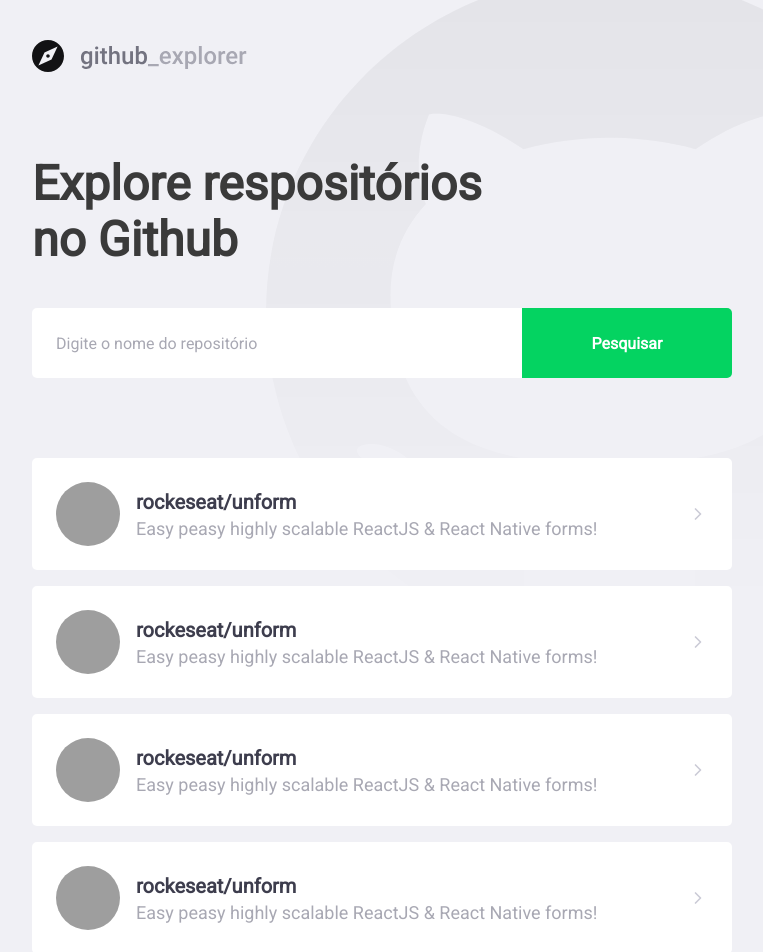
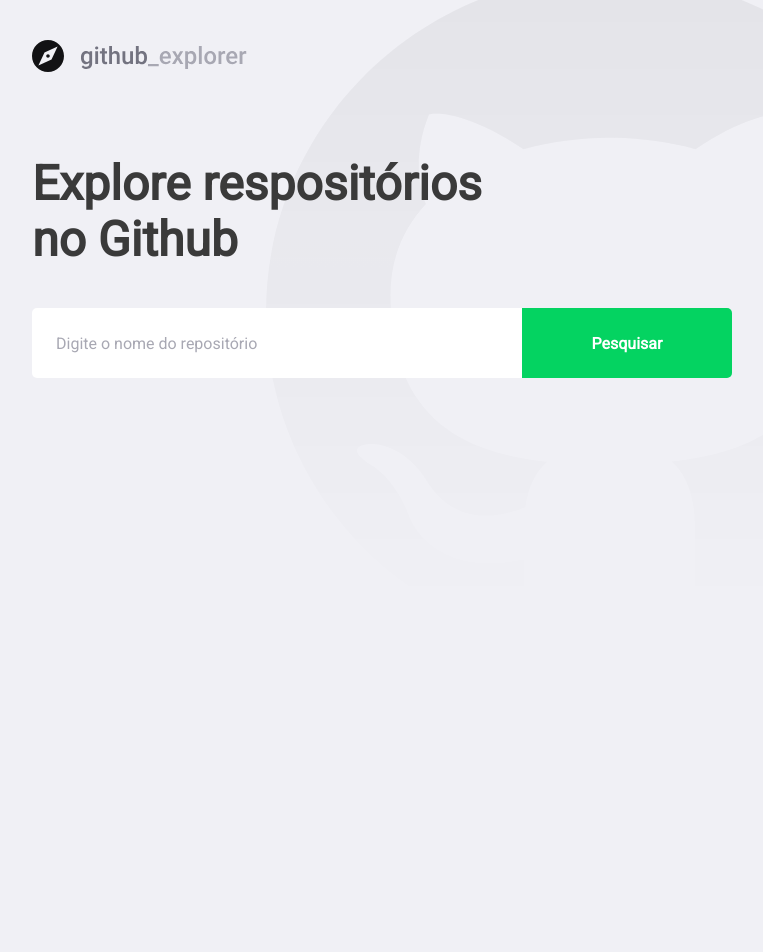
Before and after one commit to willmorim/primeiro-projeto-react, a React (Create React App) app: page / in a window 1280 px wide. Shown: the top 952 px of the page, without its empty margins (148-911 px from the left). After the commit the page ends 800 px from the top, so only its background shows below. Built offline with nearby package versions, Linux system fonts and the light colour scheme; grey boxes are pictures that could not be loaded.

Commit message:
Conectando a API

```diff
--- a/package.json
+++ b/package.json
@@ -10,6 +10,7 @@
     "@types/node": "^12.0.0",
     "@types/react": "^16.9.0",
     "@types/react-dom": "^16.9.0",
+    "axios": "^0.19.2",
     "polished": "^3.5.2",
     "react": "^16.13.1",
     "react-dom": "^16.13.1",
--- a/src/pages/Dashboard/index.tsx
+++ b/src/pages/Dashboard/index.tsx
@@ -1,70 +1,65 @@
-import React from 'react';
+import React, { useState, FormEvent } from 'react';
 import { FiChevronRight } from 'react-icons/fi';
+import api from '../../services/api';
 
 import logoImg from '../../assets/logo.svg';
 
 import { Title, Form, Repositories } from './styles';
 
+interface Repository {
+  full_name: string;
+  description: string;
+  owner: {
+    login: string;
+    avatar_url: string;
+  };
+}
+
 const Dashboard: React.FC = () => {
+  const [newRepo, setNewRepo] = useState('');
+  const [repositories, setRepositories] = useState<Repository[]>([]);
+
+  async function handleAddRepository(
+    event: FormEvent<HTMLFormElement>,
+  ): Promise<void> {
+    event.preventDefault();
+
+    const response = await api.get(`repos/${newRepo}`);
+
+    const repository = response.data;
+
+    setRepositories([...repositories, repository]);
+    setNewRepo('');
+  }
   return (
     <>
       <img src={logoImg} alt="Github Explorer" />
       <Title>Explore respositórios no Github</Title>
 
-      <Form>
-        <input placeholder="Digite o nome do repositório" />
+      <Form onSubmit={handleAddRepository}>
+        <input
+          value={newRepo}
+          onChange={(e) => setNewRepo(e.target.value)}
+          placeholder="Digite o nome do repositório"
+        />
         <button type="submit">Pesquisar</button>
       </Form>
 
       <Repositories>
-        <a href="teste">
+        {repositories.map((repository) => (
+          <a key={repository.full_name} href="teste">
             <img
-            src="https://avatars0.githubusercontent.com/u/33011070?s=460&u=d548826323e059885477f776d6736adf68eefda7&v=4"
-            alt="William Amorim"
+              src={repository.owner.avatar_url}
+              alt={repository.owner.login}
             />
             <div>
-            <strong>rockeseat/unform</strong>
-            <p>Easy peasy highly scalable ReactJS & React Native forms!</p>
+              <strong>{repository.full_name}</strong>
+              <p>{repository.description}</p>
             </div>
 
             <FiChevronRight size={20} />
           </a>
-        <a href="teste">
-          <img
-            src="https://avatars0.githubusercontent.com/u/33011070?s=460&u=d548826323e059885477f776d6736adf68eefda7&v=4"
-            alt="William Amorim"
-          />
-          <div>
-            <strong>rockeseat/unform</strong>
-            <p>Easy peasy highly scalable ReactJS & React Native forms!</p>
-          </div>
-
-          <FiChevronRight size={20} />
-        </a>
-        <a href="teste">
-          <img
-            src="https://avatars0.githubusercontent.com/u/33011070?s=460&u=d548826323e059885477f776d6736adf68eefda7&v=4"
-            alt="William Amorim"
-          />
-          <div>
-            <strong>rockeseat/unform</strong>
-            <p>Easy peasy highly scalable ReactJS & React Native forms!</p>
-          </div>
-
-          <FiChevronRight size={20} />
-        </a>
-        <a href="teste">
-          <img
-            src="https://avatars0.githubusercontent.com/u/33011070?s=460&u=d548826323e059885477f776d6736adf68eefda7&v=4"
-            alt="William Amorim"
-          />
-          <div>
-            <strong>rockeseat/unform</strong>
-            <p>Easy peasy highly scalable ReactJS & React Native forms!</p>
-          </div>
-
-          <FiChevronRight size={20} />
-        </a>
+        ))}
       </Repositories>
     </>
   );
--- a/src/pages/Dashboard/styles.ts
+++ b/src/pages/Dashboard/styles.ts
@@ -76,7 +76,8 @@
     }
 
     div {
-      margin-left: 16px;
+      margin: 0 16px;
+      flex: 1;
 
       strong {
         font-size: 20px;
--- /dev/null
+++ b/src/services/api.ts
@@ -0,0 +1,7 @@
+import axios from 'axios';
+
+const api = axios.create({
+  baseURL: 'https://api.github.com',
+});
+
+export default api;
```
Also changed, not shown: .eslintrc.json, 1 other file (tests, documents, lock files or other folders). Lines whose indentation alone changed are shown as unchanged.
